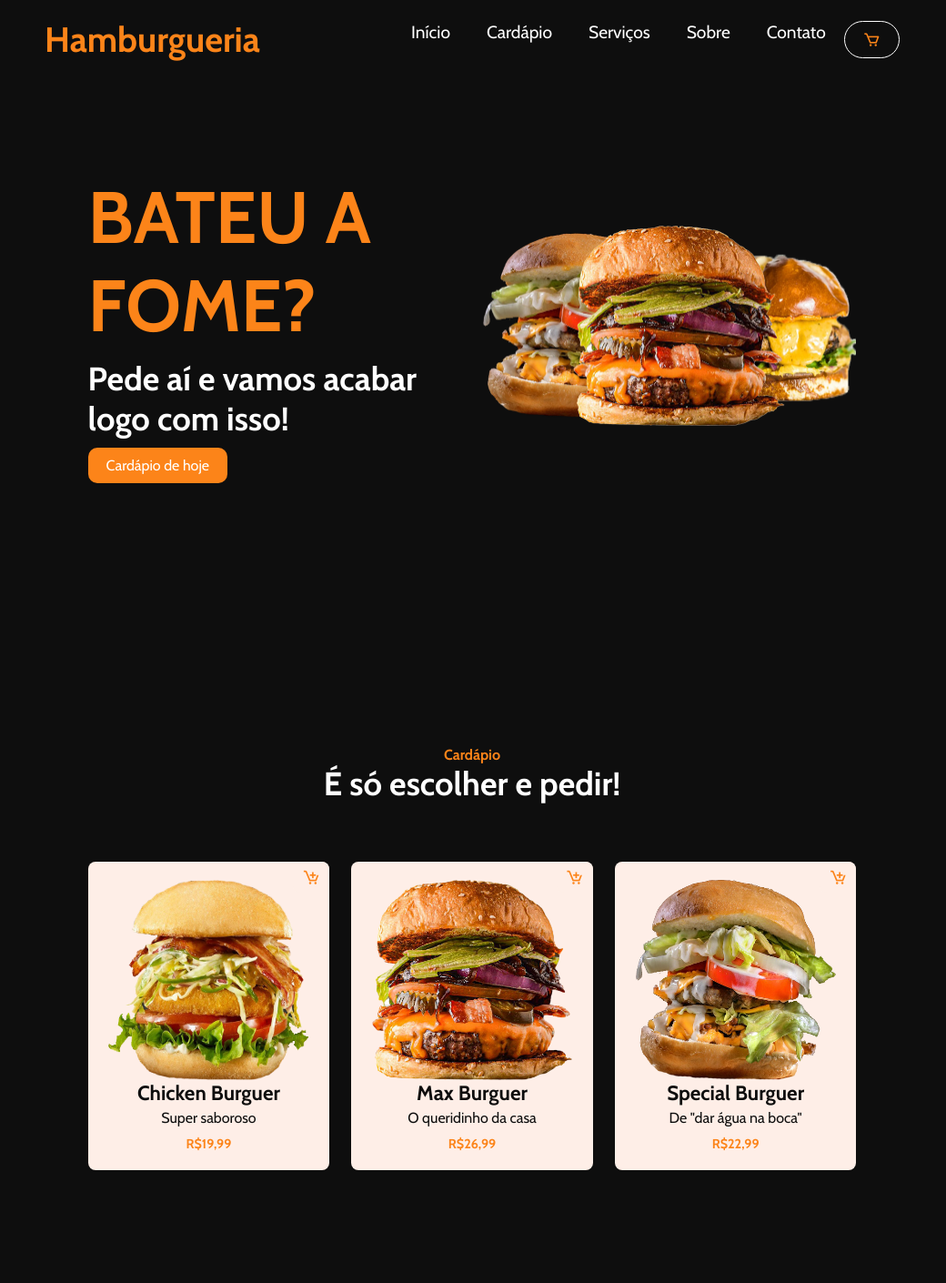
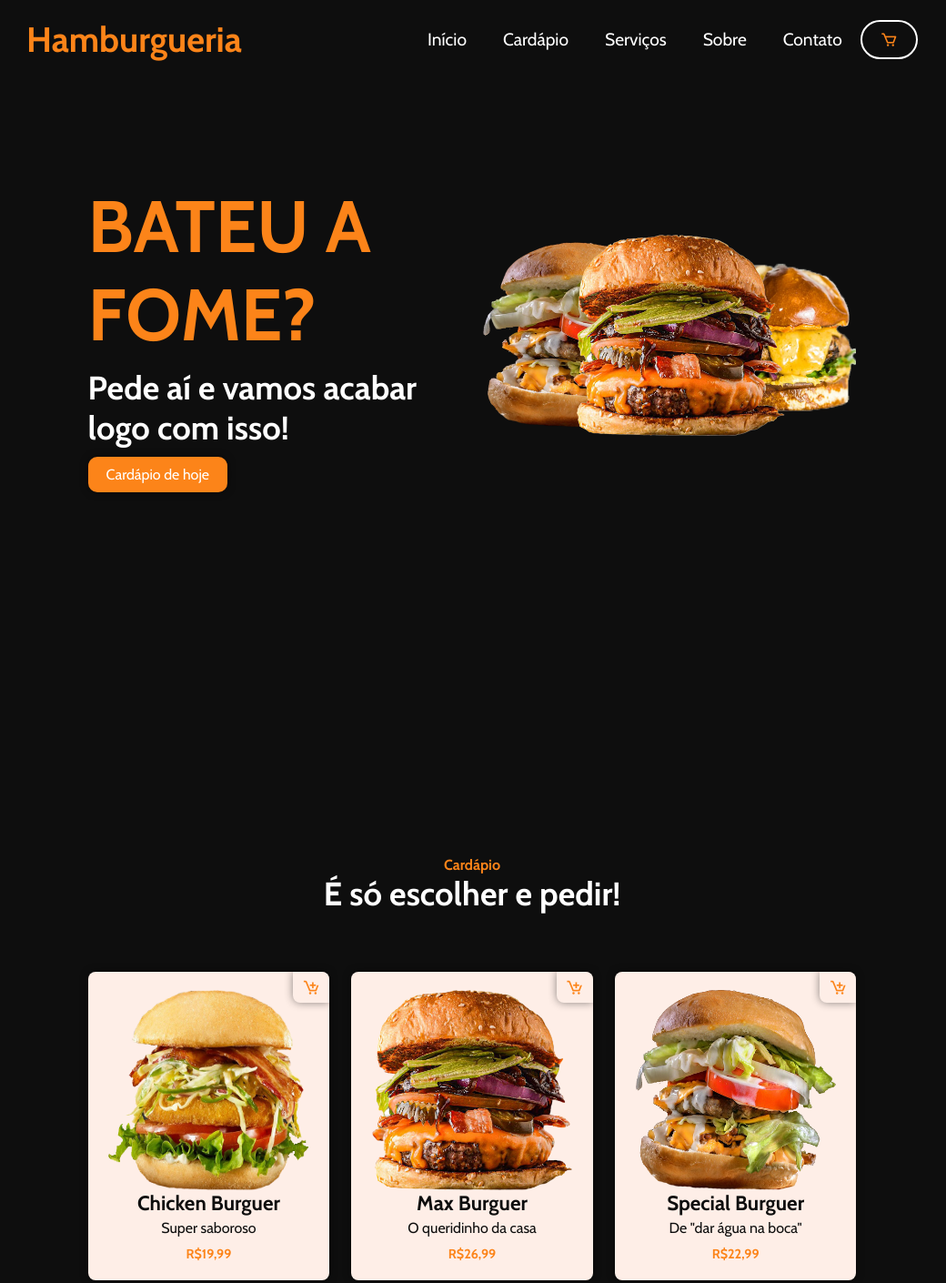
Before and after one commit to gsvictorr/HamburgueriaWeb, a plain HTML site: page index.html in a window 1280 px wide. Shown: the top 1410 px of the page at 91% size, without its empty margins (121-1161 px from the left). Drawn offline with nearby package versions, Linux system fonts and the light colour scheme; a web font is replaced by a local one.

Commit message:
Update style.css

```diff
--- a/styles/style.css
+++ b/styles/style.css
@@ -39,7 +39,7 @@ header {
     display: flex;
     align-items: center;
     justify-content: space-between;
-    padding: 20px 170px;
+    padding: 20px 150px;
     background: var(--bg-color);
     z-index: 1000;
 }
@@ -52,6 +52,8 @@ header {
 
 .navbar {
     display: flex;
+    align-items: center;
+    position: relative;
 }
 
 
@@ -98,7 +100,7 @@ header {
 
 #bt-comprar {
     color: var(--main-color);
-    border: 1px solid var(--text-color);
+    border: 2px solid var(--text-color);
     border-radius: 25px;
 }
 
@@ -107,7 +109,7 @@ header {
     background: var(--main-color);
     border: 2px solid var(--main-color);
     color: var(--text-color);
-    transform: scale(1.2);
+    transform: scale(1.1);
     transition: .4s ease;
 }
 
@@ -119,7 +121,7 @@ header {
 }
 
 section {
-    padding: 100px 17%;
+    padding: 200px 17%;
 }
 
 .inicio {
@@ -157,6 +159,7 @@ section {
     color: var(--text-color);
     border-radius: 10px;
     font-weight: 400;
+    box-shadow: 0px 0px 10px rgba(0, 0, 0, 0.450);
 }
 
 .btn:hover {
@@ -197,6 +200,7 @@ section {
     border-radius: 0.5rem;
     padding: 20px;
     overflow: hidden;
+    box-shadow: 0px 0px 10px rgba(0, 0, 0, 0.450);
 
 }
 
@@ -238,6 +242,7 @@ section {
     padding: 7px 10px;
     border-radius: 0 0.5rem 0 0.5rem;
     cursor: pointer;
+    box-shadow: 0px 0px 10px rgba(0, 0, 0, 0.450);
 }
 
 .caixa .bx:hover{
@@ -407,6 +412,7 @@ section {
     display: flex;
     text-align: center;
     justify-content: center;
+    margin-top: -100px;
 }
 
 .dev-info{
```
